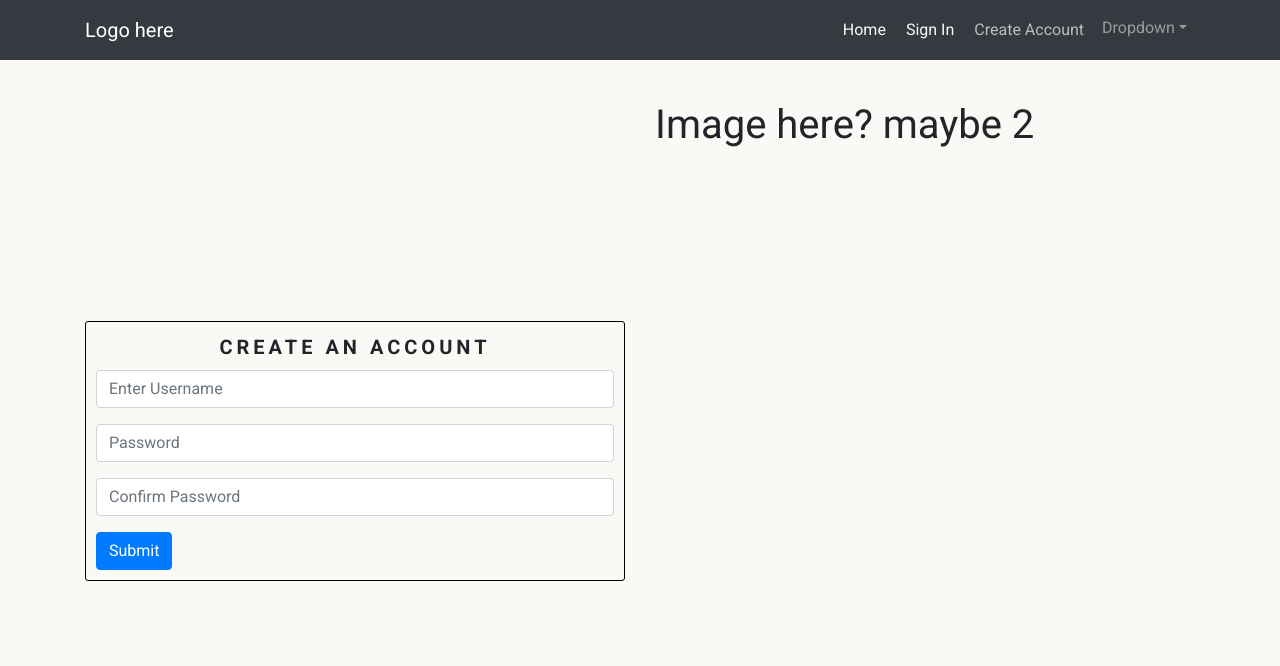
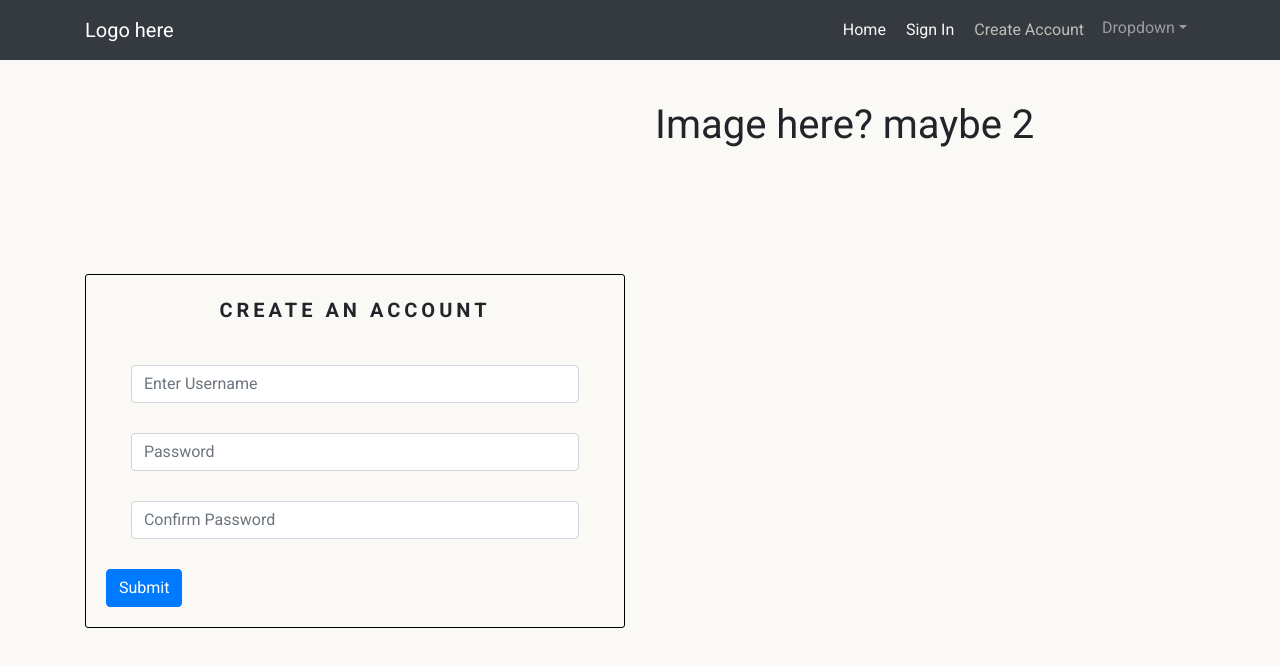
Before and after one commit to dantaylor28/polaroid-social-media-frontend, a React (Create React App) app: page /create/account in a window 1280 px wide. Shown: the top 666 px of the page. Built offline with nearby package versions, Linux system fonts and the light colour scheme.

Commit message:
Add style class FormTextBox to Form.Control fields

```diff
--- a/src/pages/auth/CreateAccountForm.js
+++ b/src/pages/auth/CreateAccountForm.js
@@ -9,17 +9,17 @@ const CreateAccountForm = () => {
         <Container className={styles.Form}>
           <h1 className={styles.Heading}>create an account</h1>
           <Form>
-            <Form.Group controlId="username">
+            <Form.Group className={styles.FormFields} controlId="username">
               <Form.Label className="d-none">Username</Form.Label>
-              <Form.Control type="email" placeholder="Enter Username" />
+              <Form.Control className={styles.FormTextBox} type="email" placeholder="Enter Username" />
             </Form.Group>
-            <Form.Group controlId="formBasicPassword">
+            <Form.Group className={styles.FormFields} controlId="formBasicPassword">
               <Form.Label className="d-none">Password</Form.Label>
-              <Form.Control type="password" placeholder="Password" />
+              <Form.Control className={styles.FormTextBox}  type="password" placeholder="Password" />
             </Form.Group>
-            <Form.Group controlId="formBasicPassword">
+            <Form.Group className={styles.FormFields} controlId="formBasicPassword">
               <Form.Label className="d-none">Confirm Password</Form.Label>
-              <Form.Control type="password" placeholder="Confirm Password" />
+              <Form.Control className={styles.FormTextBox}  type="password" placeholder="Confirm Password" />
             </Form.Group>
             <Button variant="primary" type="submit">
               Submit
--- a/src/styles/CreateAccountForm.module.css
+++ b/src/styles/CreateAccountForm.module.css
@@ -5,14 +5,24 @@
 .Form {
     border: 1px solid black;
     border-radius: 3px;
-    padding: 10px;
+    padding: 20px;
 }
 
 .Heading {
     text-align: center;
+    margin-bottom: 40px;
     font-weight: bold;
     font-size: 20px;
     text-transform: uppercase;
     letter-spacing: 0.2em;
     line-height: 30px;
 }
+
+.FormFields {
+  margin-bottom: 30px;
+}
+
+.FormTextBox {
+  width: 90%;
+  margin: auto;
+}
```
